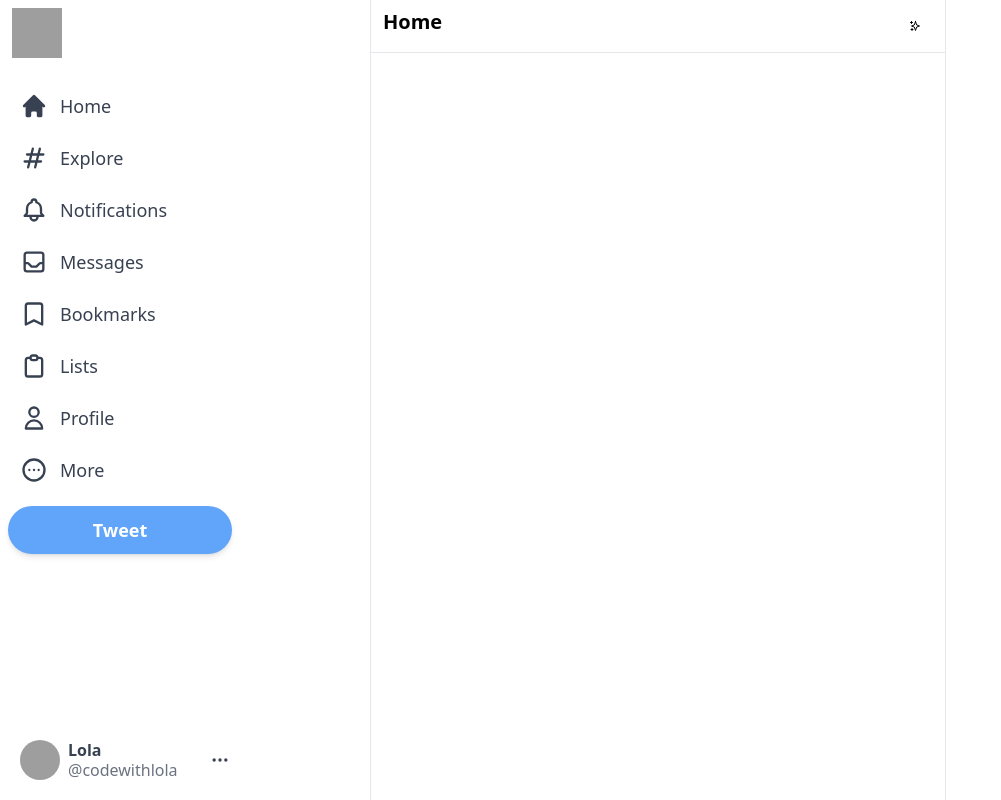
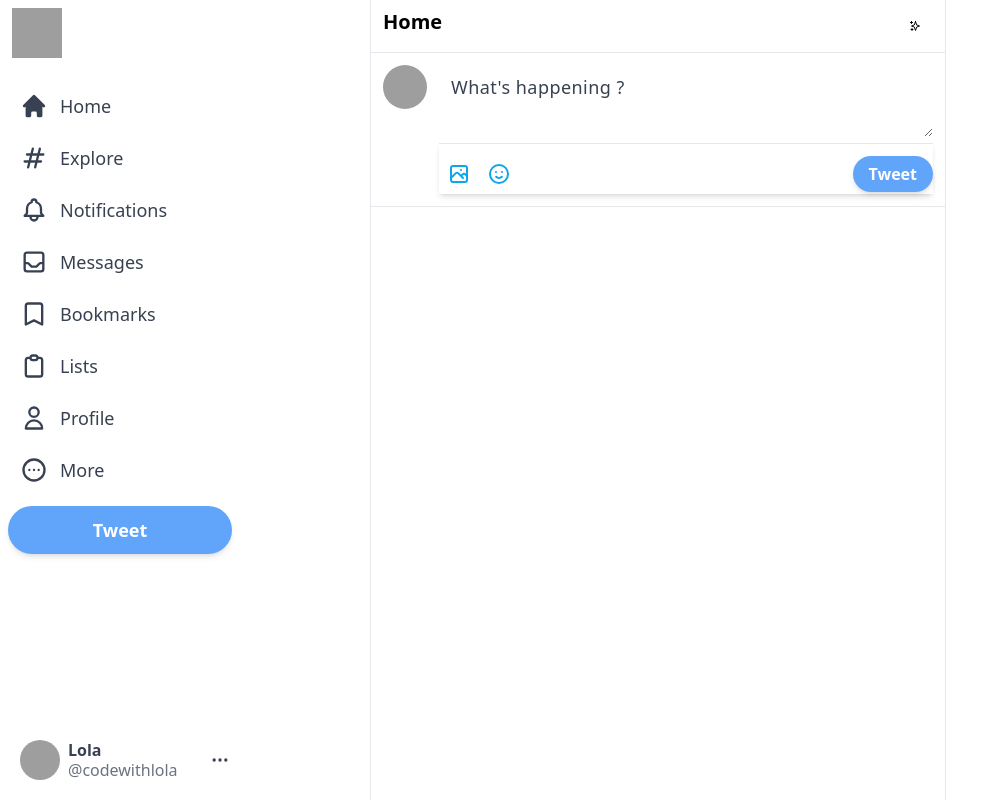
Before and after one commit to marinoff-dev/twitter, a Next.js app: page / in a window 1280 px wide. Shown: the whole page, without its empty margins (0-1001 px from the left). Built offline with nearby package versions, Linux system fonts and the light colour scheme; grey boxes are pictures that could not be loaded.

Commit message:
Add the input section of the Feed component

```diff
--- a/components/Feed.js
+++ b/components/Feed.js
@@ -1,4 +1,5 @@
 import { SparklesIcon } from "@heroicons/react/outline";
+import Input from "./Input";
 
 export default function Feed() {
   return (
@@ -9,7 +10,7 @@
                 <SparklesIcon className="h-5"/>
             </div>
         </div>
-
+        <Input />
     </div>
   )
 }
--- /dev/null
+++ b/components/Input.js
@@ -0,0 +1,27 @@
+import { EmojiHappyIcon, PhotographIcon } from "@heroicons/react/outline";
+
+export default function Input() {
+  return (
+    <div className="flex border-b border-gray-200 p-3 space-x-3">
+        <img
+            src="https://www.superprof.fr/images/annonces/professeur-home-developpeuse-web-mobile-possession-niveaux-experience.jpg"
+            alt="user-img"
+            className="h-11 w-11 rounded-full cursor-pointer hover:brightness-95"
+        />
+        <div className="w-full divide-y divide-gray-200">
+            <div className="">
+                <textarea className="w-full border-none focus:ring-0 text-lg placeholder-gray-700 tracking-wide min-h-[50px] text-gray-700" rows="2" placeholder="What's happening ?">
+                </textarea>
+            </div>
+            <div className="flex items-center justify-between pt-2.5 font-bold shadow-md">
+                <div className="flex">
+                    <PhotographIcon className="h-10 w-10 hoverEffect p-2 text-sky-500 hover:bg-sky-100"/>
+                    <EmojiHappyIcon className="h-10 w-10 hoverEffect p-2 text-sky-500 hover:bg-sky-100"/>
+                </div>
+                <button className="bg-blue-400 text-white px-4 py-1.5 rounded-full font-bold shadow-md hover:brightness-95 disabled:opacity-50">Tweet</button>
+            </div>
+        </div>
+
+    </div>
+  )
+}
--- a/package.json
+++ b/package.json
@@ -15,6 +15,7 @@
     "react-dom": "18.2.0"
   },
   "devDependencies": {
+    "@tailwindcss/forms": "^0.5.2",
     "autoprefixer": "^10.4.7",
     "eslint": "8.18.0",
     "eslint-config-next": "12.1.6",
--- a/tailwind.config.js
+++ b/tailwind.config.js
@@ -6,5 +6,5 @@
   theme: {
     extend: {},
   },
-  plugins: [],
+  plugins: [require('@tailwindcss/forms')],
 }
```
Also changed, not shown: 2 other files (tests, documents, lock files or other folders).
